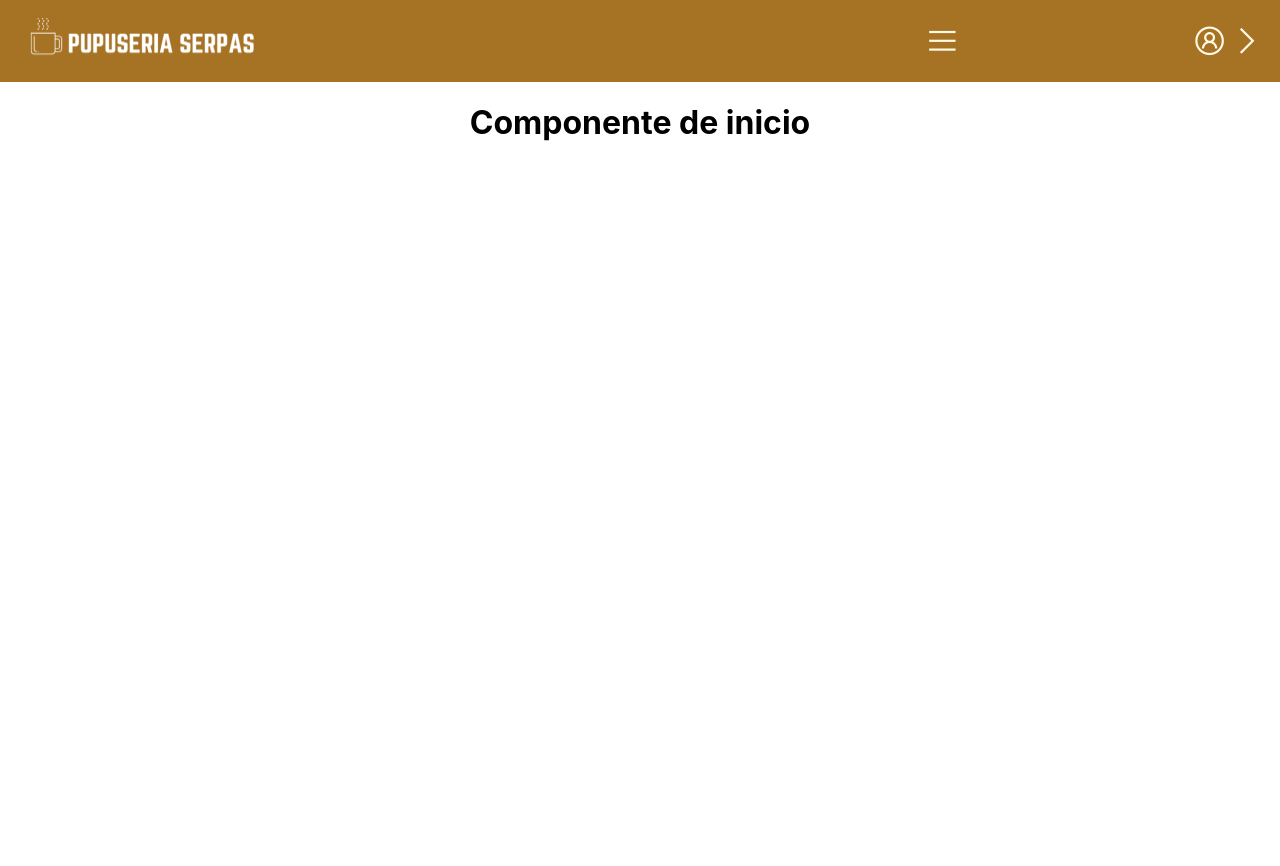
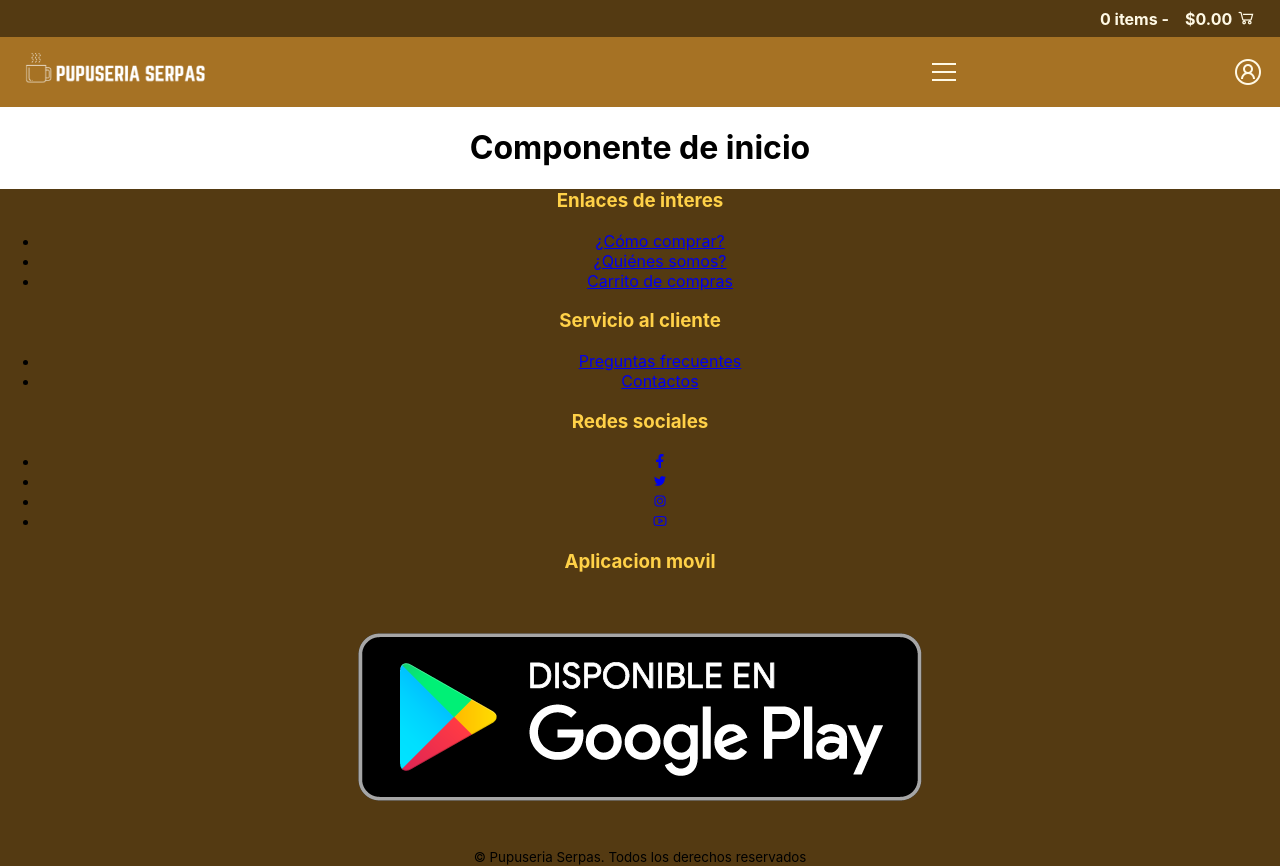
Before and after one commit to Carrillo11/proyecto-catedra-dps, a React (Create React App) app: page / in a window 1280 px wide. Before the commit the page ends 800 px from the top, so only its background shows below. Built offline with nearby package versions, Linux system fonts and the light colour scheme.

Commit message:
Finalizado - Barra del carrito de compras del sitio web

```diff
--- a/src/App.js
+++ b/src/App.js
@@ -2,13 +2,15 @@ import React from 'react';
 import {
   BrowserRouter as Router,
   Switch,
-  Route,
+  Route
 } from "react-router-dom";
 
 import './App.css';
 
-// Barra de navegacion
+// Elementos de la pagina
+import BarraCarrito from './componentes/elementos/BarraCarrito/BarraCarrito';
 import BarraNav from './componentes/elementos/BarraNav/BarraNav';
+import Footer from './componentes//elementos/Footer/Footer';
 
 // Pagina inicio
 import Inicio from './componentes/Inicio/Inicio';
@@ -24,49 +26,43 @@ class App extends React.Component {
     return (
       <Router>
         <div className="App">
+          <header>
+            <BarraCarrito />
+            <BarraNav />
+          </header>
 
           <Switch>
 
             <Route path="/comoComprar">
-              <BarraNav />
-
               <h1>Pagina Como Comprar</h1>
             </Route>
 
             <Route path="/faq">
-              <BarraNav />
-
               <h1>Pagina de Preguntas Frecuentes</h1>
             </Route>
 
             <Route path="/quienesSomos">
-              <BarraNav />
-
               <h1>Pagina de Quienes Somos</h1>
             </Route>
 
             {/* Paginas de inicio de sesion y registro */}
 
             <Route path="/inicioSesion">
-              <BarraNav />
-
               <h1>Pagina de Inicio de Sesion</h1>
             </Route>
 
             <Route path="/registro">
-              <BarraNav />
-
               <h1>Pagina de Registro</h1>
             </Route>
 
             {/* Ruta de la pagina de inicio (Ruta raiz) */}
             <Route path="/">
-              <BarraNav />
-
               <Inicio />
             </Route>
 
           </Switch>
+
+          <Footer />
         </div>
       </Router>
     );
--- /dev/null
+++ b/src/componentes/elementos/BarraCarrito/BarraCarrito.css
@@ -0,0 +1,15 @@
+.carritoBar {
+    background: #543A12;
+    color: #FFF9E5;
+    font-weight: bold;
+    padding: .5em;
+    text-align: right;
+}
+
+.carritoBar span {
+    margin-right: 1em;
+}
+
+.carritoBar span i {
+    font-size: 1.25em;
+}
--- /dev/null
+++ b/src/componentes/elementos/BarraCarrito/BarraCarrito.js
@@ -0,0 +1,17 @@
+import React, { Component } from 'react';
+import { Link } from 'react-router-dom';
+
+import './BarraCarrito.css';
+
+class BarraCarrito extends Component {
+    render() {
+        return (
+            <div className="carritoBar">
+                <span>0 items -</span>
+                <span>$0.00 <i class="las la-shopping-cart"></i></span>
+            </div>
+         );
+    }
+}
+
+export default BarraCarrito;
--- a/src/componentes/elementos/BarraNav/BarraNav.css
+++ b/src/componentes/elementos/BarraNav/BarraNav.css
@@ -17,13 +17,12 @@ y el logo
 .navbar-contenedor figure img {
     cursor: pointer;
     margin: 1em;
-    width: 250px;
+    width: 200px;
 }
 
 /* Estilos para la barra de navegacion */
 
 .navbar {
-    font-size: 1.1em;
     font-weight: bold;
     position: relative;
     width: 75%;
@@ -54,7 +53,7 @@ y el logo
 }
 
 .navbar ul li a,
-.navbar-usuario ul li {
+.navbar-usuario ul li a {
     color: #FFF9E5;
     display: block;
     padding: 1em 2em;
@@ -62,20 +61,19 @@ y el logo
 }
 
 .navbar ul li a:hover,
-.navbar-usuario ul li:hover {
+.navbar-usuario ul li a:hover {
     background: #7D561C;
 }
 
 /* Estilos al estar activo el menu de la barra de navegacion*/
 
 ul.menu-activo {
-    height: 100vh;
+    height: 90vh;
 }
 
 /* Estilos para la barra de usuario */
 
 .navbar-usuario {
-    font-size: 1.1em;
     font-weight: bold;
     position: relative;
     width: 25%;
@@ -92,15 +90,11 @@ ul.menu-activo {
 }
 
 .navbar-usuario ul {
-    width: 100%;
-}
-
-.navbar-usuario ul li {
-    cursor: pointer;
+    max-width: 100%;
 }
 
 /* Estilos al estar activo el menu de la barra de usuario*/
 
 ul.menu-usuario-activo {
-    height: 100%;
+    height: 90px;
 }
--- a/src/componentes/elementos/BarraNav/BarraNav.js
+++ b/src/componentes/elementos/BarraNav/BarraNav.js
@@ -1,8 +1,5 @@
 import React from 'react';
-import {
-    BrowserRouter as Router,
-    Link
-} from 'react-router-dom';
+import { Link } from 'react-router-dom';
 
 import './BarraNav.css';
 import logo from './../img/logo.png'
@@ -25,24 +22,13 @@ class BarraNav extends React.Component {
     }
 
     cambioMenuUsuario() {
-        const menuUsuario = document.getElementById('navMenuUsuario'),
-              flechaBoton = document.getElementById('flechaBotonMenu');
+        const menuUsuario = document.getElementById('navMenuUsuario');
 
         menuUsuario.classList.toggle('menu-usuario-activo');
-
-        if(flechaBoton.classList.contains('la-angle-right')) {
-            flechaBoton.classList.remove('la-angle-right');
-            flechaBoton.classList.add('la-angle-down');
-        }
-        else {
-            flechaBoton.classList.remove('la-angle-down');
-            flechaBoton.classList.add('la-angle-right');
-        }
     }
 
     render() {
         return(
-            <Router>
             <div className="navbar-contenedor">
                 <nav className="navbar">
                     <figure>
@@ -69,15 +55,15 @@ class BarraNav extends React.Component {
                 <nav className="navbar-usuario">
                     <figure onClick={this.cambioMenuUsuario}>
                         <i className="las la-user-circle"></i>
-                            <i className="las la-angle-right" id="flechaBotonMenu"></i>
                     </figure>
 
                     <ul id="navMenuUsuario">
-                            <li>Cerrar sesion <i class="las la-sign-out-alt"></i></li>
+                        <li>
+                            <Link to="/inicioSesion">Cerrar sesion <i className="las la-sign-out-alt"></i></Link>
+                        </li>
                     </ul>
                 </nav>
             </div>
-            </Router>
         );
     }
 }
--- /dev/null
+++ b/src/componentes/elementos/Footer/Footer.css
@@ -0,0 +1,7 @@
+.footer-contenedor {
+    background: #543A12;
+}
+
+.footer h3 {
+    color: #FFD148;
+}
--- /dev/null
+++ b/src/componentes/elementos/Footer/Footer.js
@@ -0,0 +1,49 @@
+import React, { Component } from 'react';
+import { Link } from 'react-router-dom';
+
+import './Footer.css';
+import insignia from './../img/insigniaGooglePlay.png';
+
+class Footer extends Component {
+    render() {
+        return (
+            <div className="footer-contenedor">
+                <div className="footer">
+                    <div className="enlacesInteres">
+                        <h3>Enlaces de interes</h3>
+                        <ul>
+                            <li><Link to="/comoComprar">¿Cómo comprar?</Link></li>
+                            <li><Link to="/quienesSomos">¿Quiénes somos?</Link></li>
+                            <li><Link to="/carrito">Carrito de compras</Link></li>
+                        </ul>
+                    </div>
+                    <div className="servicioCliente">
+                        <h3>Servicio al cliente</h3>
+                        <ul>
+                            <li><Link to="/faq">Preguntas frecuentes</Link></li>
+                            <li><Link to="/contactos">Contactos</Link></li>
+                        </ul>
+                    </div>
+                    <div className="redesSociales">
+                        <h3>Redes sociales</h3>
+                        <ul>
+                            <li><a href="#" target="_blank"><i class="lab la-facebook-f"></i></a></li>
+                            <li><a href="#" target="_blank"><i class="lab la-twitter"></i></a></li>
+                            <li><a href="#" target="_blank"><i class="lab la-instagram"></i></a></li>
+                            <li><a href="#" target="_blank"><i class="lab la-youtube"></i></a></li>
+                        </ul>
+                    </div>
+                    <div className="movil">
+                        <h3>Aplicacion movil</h3>
+                        <a href="#"><img src={insignia} alt="Aplicacion de Google Play"/></a>
+                    </div>
+                </div>
+                <div className="copyright">
+                    <small>&copy; Pupuseria Serpas. Todos los derechos reservados</small>
+                </div>
+            </div>
+        );
+    }
+}
+
+export default Footer;
--- a/src/index.css
+++ b/src/index.css
@@ -1,4 +1,5 @@
 body {
+  box-sizing: border-box;
   margin: 0;
   font-family: -apple-system, BlinkMacSystemFont, 'Segoe UI', 'Roboto', 'Oxygen',
     'Ubuntu', 'Cantarell', 'Fira Sans', 'Droid Sans', 'Helvetica Neue',
```
Also changed, not shown: src/componentes/elementos/img/insigniaGooglePlay.png (added). Lines whose indentation alone changed are shown as unchanged.
